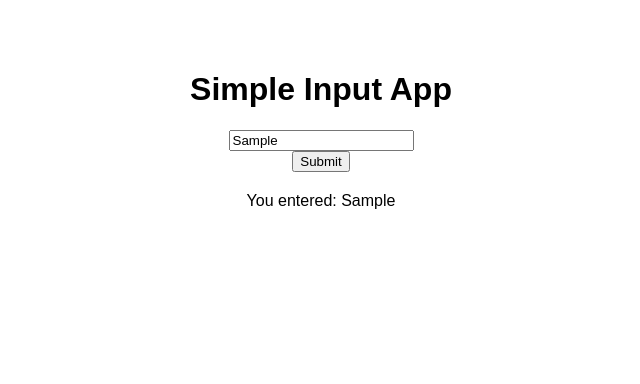
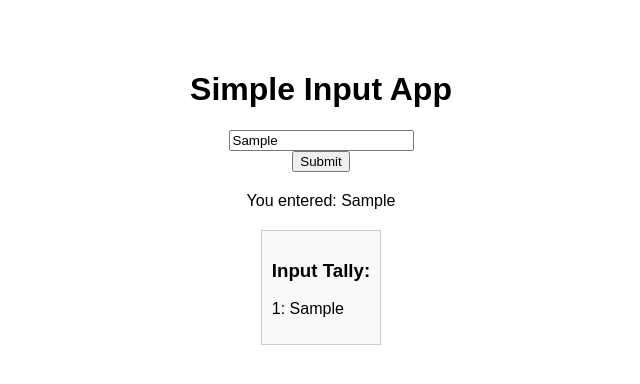
Before and after one commit to Breakneckbrands/SimpleInputApp, a plain HTML site: page index.html in a window 1280 px wide. Both pictures are taken after typing "Sample" into the empty fields and a click on the button "Submit". Shown: the whole page, without its empty margins (319-959 px from the left). Drawn offline with Linux system fonts and the light colour scheme.

Commit message:
Update index.html with input tally feature

```diff
--- a/index.html
+++ b/index.html
@@ -15,6 +15,13 @@
         #display {
             margin-top: 20px;
         }
+        #tally {
+            margin-top: 20px;
+            max-width: 300px;
+            background-color: #f9f9f9;
+            padding: 10px;
+            border: 1px solid #ccc;
+        }
     </style>
 </head>
 <body>
@@ -22,26 +29,50 @@
     <input type="text" id="inputField" placeholder="Type something...">
     <button onclick="storeInput()">Submit</button>
     <div id="display"></div>
+    <div id="tally"></div>
 
     <script>
         function storeInput() {
             const inputField = document.getElementById('inputField');
             const display = document.getElementById('display');
+            const tally = document.getElementById('tally');
             const inputValue = inputField.value;
 
             if (inputValue) {
+                // Display the current input
                 display.textContent = `You entered: ${inputValue}`;
-                localStorage.setItem('storedInput', inputValue);
+
+                // Save input to local storage
+                let inputs = JSON.parse(localStorage.getItem('inputs')) || [];
+                inputs.push(inputValue);
+                localStorage.setItem('inputs', JSON.stringify(inputs));
+
+                // Update the tally display
+                updateTally();
             } else {
                 display.textContent = 'Please enter something.';
             }
         }
 
+        function updateTally() {
+            const tally = document.getElementById('tally');
+            let inputs = JSON.parse(localStorage.getItem('inputs')) || [];
+            tally.innerHTML = '<h3>Input Tally:</h3>';
+            inputs.forEach((input, index) => {
+                tally.innerHTML += `<p>${index + 1}: ${input}</p>`;
+            });
+        }
+
+        // Load previous inputs on page load
         window.onload = function() {
+            const display = document.getElementById('display');
             const storedInput = localStorage.getItem('storedInput');
             if (storedInput) {
-                document.getElementById('display').textContent = `You previously entered: ${storedInput}`;
+                display.textContent = `You previously entered: ${storedInput}`;
             }
+
+            // Update the tally display
+            updateTally();
         }
     </script>
 </body>
```
